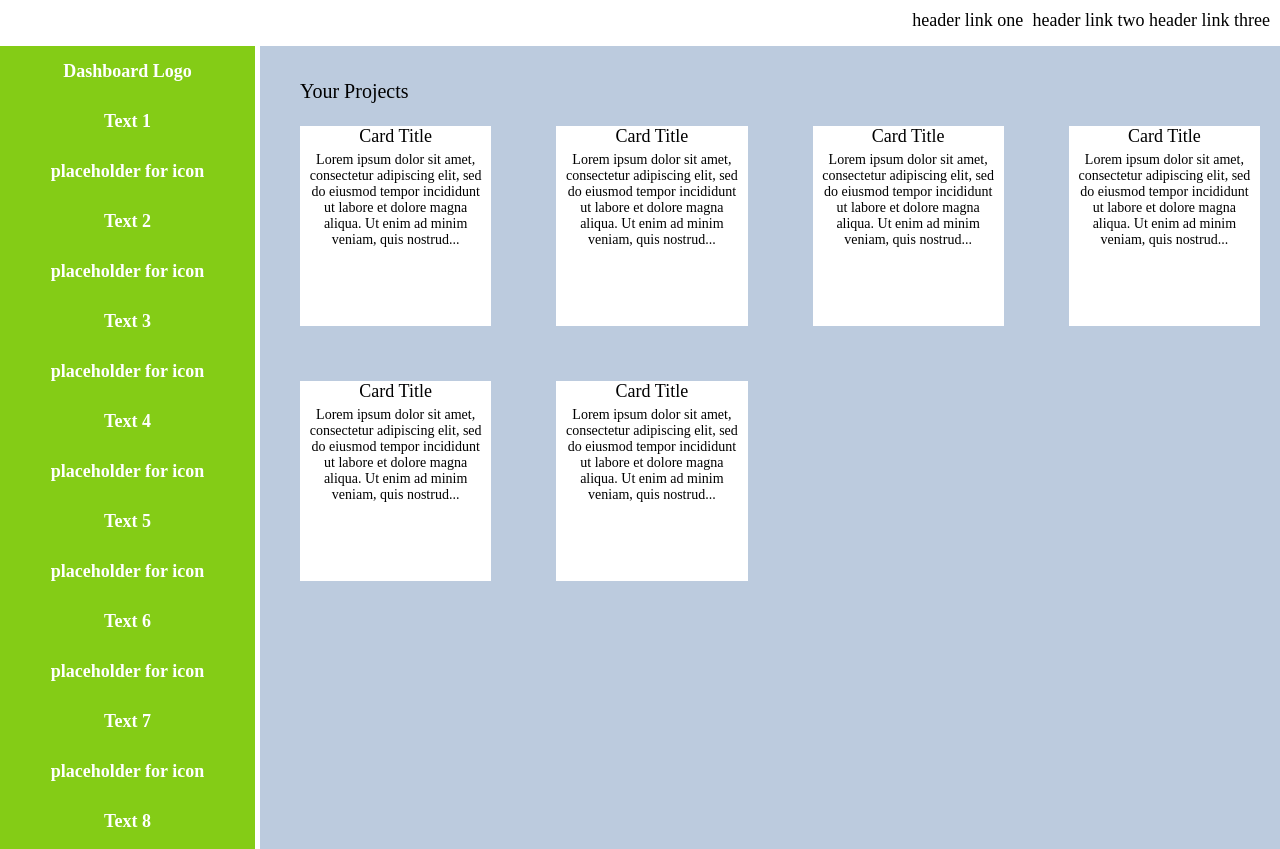
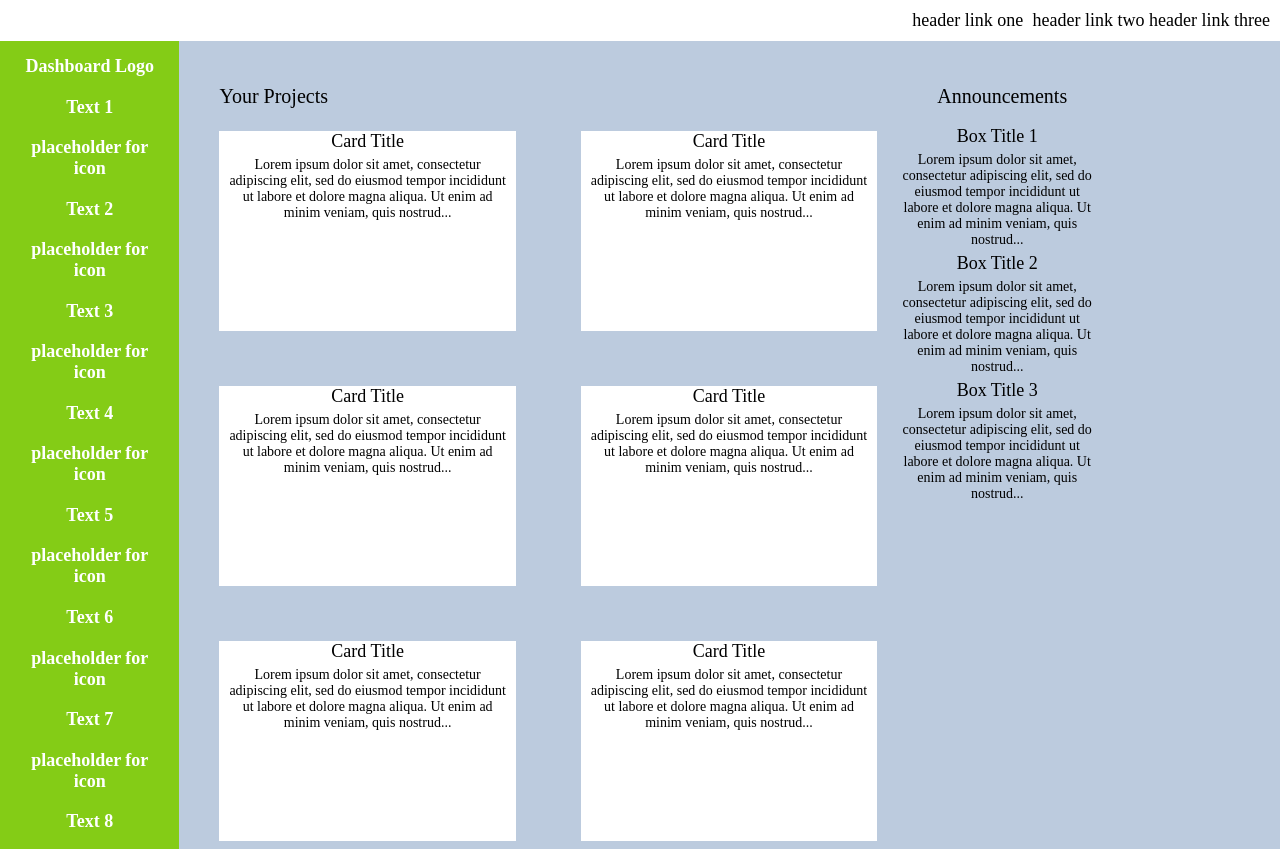
Before and after one commit to seanyoonsy/admin_dashboard, a plain HTML site: page index.html in a window 1280 px wide. Shown: the top 849 px of the page. Drawn offline with Linux system fonts and the light colour scheme.

Commit message:
Edit class names and add grid properties to announcements div, style and position content of announcements div

```diff
--- a/index.html
+++ b/index.html
@@ -100,14 +100,14 @@
         </div>
 
         <div class="announcements">
-            <p>Announcements</p>
+            <p class="a-main-title">Announcements</p>
             <div class="a-box">
                 <p class="a-title">Box Title 1</p>
-                <p>Lorem ipsum dolor sit amet, consectetur adipiscing elit, sed do eiusmod tempor incididunt ut labore et dolore magna aliqua. Ut enim ad minim veniam, quis nostrud...</p>
+                <p class="a-text">Lorem ipsum dolor sit amet, consectetur adipiscing elit, sed do eiusmod tempor incididunt ut labore et dolore magna aliqua. Ut enim ad minim veniam, quis nostrud...</p>
                 <p class="a-title">Box Title 2</p>
-                <p>Lorem ipsum dolor sit amet, consectetur adipiscing elit, sed do eiusmod tempor incididunt ut labore et dolore magna aliqua. Ut enim ad minim veniam, quis nostrud...</p>
+                <p class="a-text">Lorem ipsum dolor sit amet, consectetur adipiscing elit, sed do eiusmod tempor incididunt ut labore et dolore magna aliqua. Ut enim ad minim veniam, quis nostrud...</p>
                 <p class="a-title">Box Title 3</p>
-                <p>Lorem ipsum dolor sit amet, consectetur adipiscing elit, sed do eiusmod tempor incididunt ut labore et dolore magna aliqua. Ut enim ad minim veniam, quis nostrud...</p>
+                <p class="a-text">Lorem ipsum dolor sit amet, consectetur adipiscing elit, sed do eiusmod tempor incididunt ut labore et dolore magna aliqua. Ut enim ad minim veniam, quis nostrud...</p>
             </div>
         </div>
 
--- a/style.css
+++ b/style.css
@@ -6,13 +6,12 @@
 .container {
     display: grid;
     grid-template-columns: 1fr 4fr;
-    gap: 5px;
     text-align: center;
 }
 
 .header {
     display: grid;
-    grid-column: 2 / 3;
+    grid-column: 3 / 4;
     padding: 10px;
 }
 
@@ -55,7 +54,7 @@
 
 .projects-title {
     position: absolute;
-    top: 40px;
+    top: 45px;
     text-align: left;
     font-size: 20px;
     margin: 40px;
@@ -65,7 +64,7 @@
     position: relative;
     top: 50px;
     align-self: center;
-    margin: 30px 20px 20px 40px;
+    margin: 30px 20px 0px 40px;
     height: 200px;
     background-color: #FFFFFF;
     color: black;
@@ -82,3 +81,34 @@
     font-weight: normal;
     font-size: 14px;
 }
+
+.announcements {
+    display: grid;
+    grid-template-columns: 200px;
+    grid-row-start: 2;
+    background-color: #bccbde;
+}
+
+.a-main-title {
+    position: absolute;
+    top: 45px;
+    font-size: 20px;
+    text-align: center;
+    margin: 40px;
+}
+
+.a-box {
+    position: relative;
+    top: 85px;
+}
+
+.a-title {
+    font-size: 18px;
+    text-align: center;
+}
+
+.a-text {
+    padding: 5px;
+    font-weight: normal;
+    font-size: 14px;
+}
```
